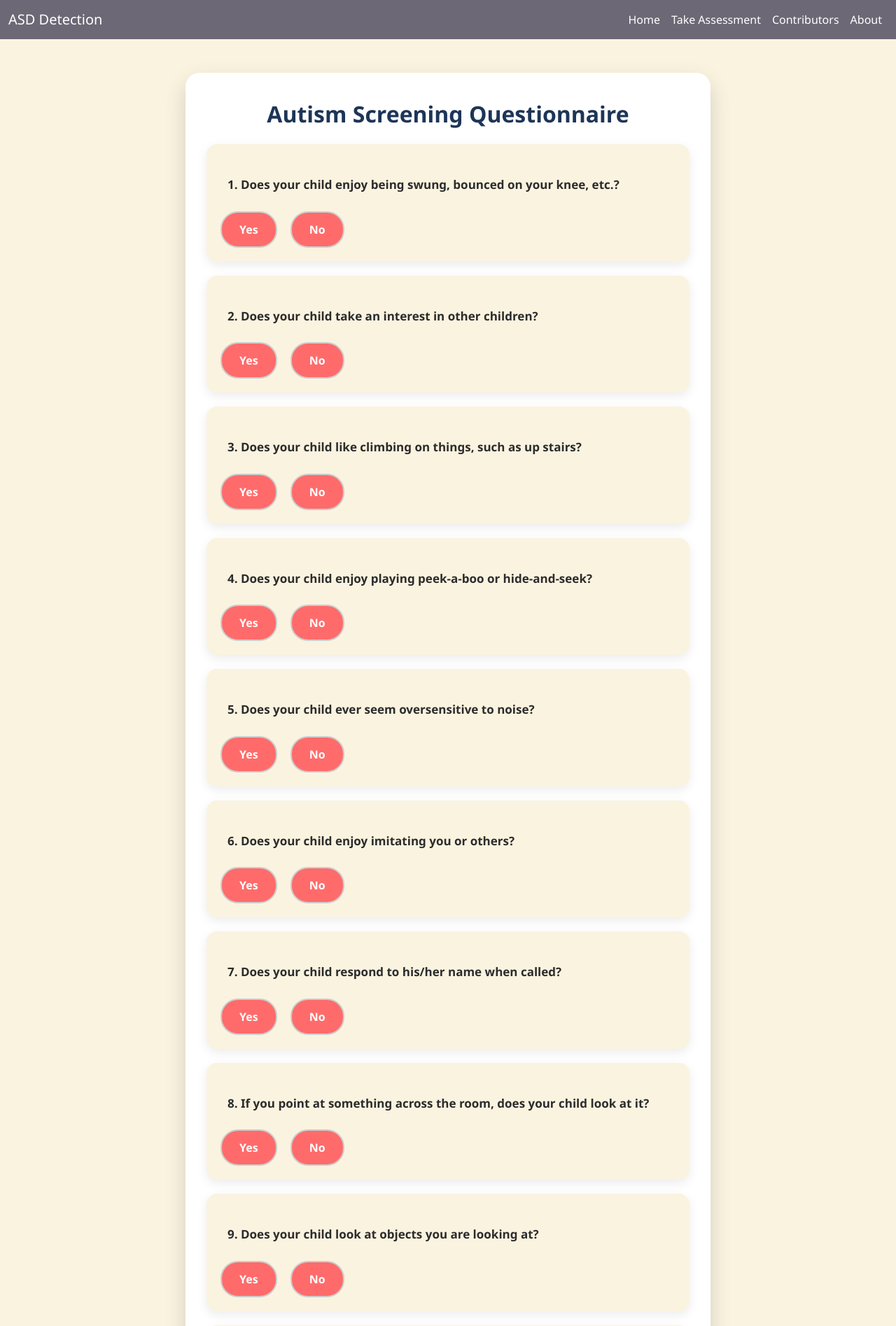
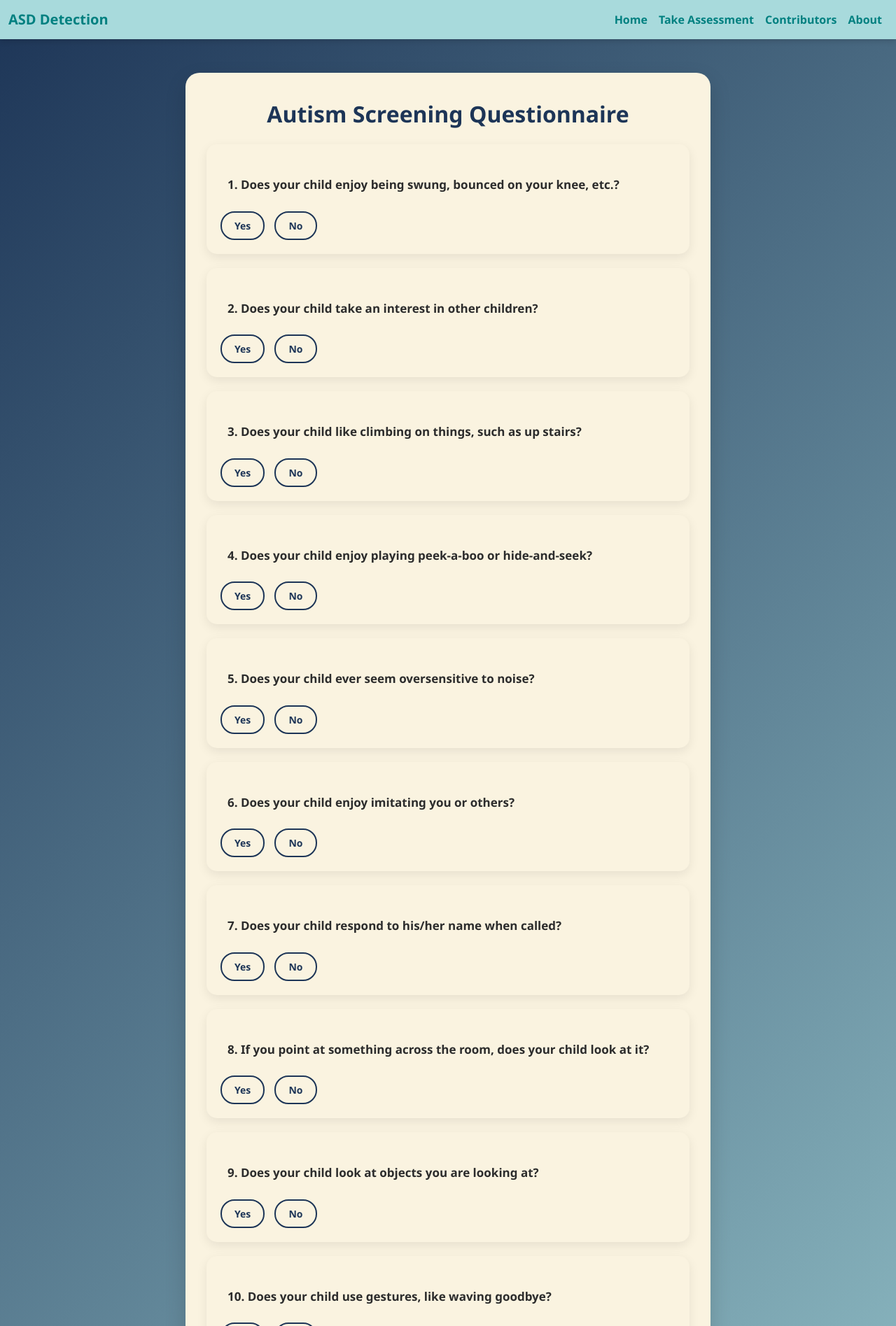
Before and after one commit to madhurasharan/Autism-Spectrum-Disorder-Detection, a Flask app: page /questionnaire in a window 1280 px wide. Shown: the top 1895 px of the page at 70% size. Run offline with Flask 3, Linux system fonts and the light colour scheme; parts of the project's set-up code (start-up, migrations or seed data) failed here and were passed over.

Commit message:
made changes in flask

```diff
--- a/autism_app/static/styles.css
+++ b/autism_app/static/styles.css
@@ -1,19 +1,19 @@
-/* Bootstrap CDN will be added to templates */
-
 /* ===== COLOR PALETTE VARIABLES ===== */
 :root {
-    --background: #FAF3E0;
-    --primary-accent: #6D6875;
-    --secondary-accent: #FF6B6B;
-    --warm-accent: #4ECDC4;
+    --background-gradient: linear-gradient(135deg, #1d3557, #a8dadc); /* Dark Blue → Light Blue */
+    --cream: #FAF3E0; /* Cream */
+    --primary-accent: #1d3557; /* Dark blue */
+    --secondary-accent: #457b9d; /* Medium blue */
+    --blue-header-footer: #a8dadc; /* Light Blue for Navbar & Footer */
+    --teal-text: #008080; /* Teal for header & footer text */
     --text-primary: #2C2C2C;
-    --text-headings: #1D3557;
+    --text-headings: #1d3557;
 }
 
 /* ===== GENERAL BODY ===== */
 body {
     font-family: 'Segoe UI', Tahoma, Geneva, Verdana, sans-serif;
-    background: var(--background);
+    background: var(--background-gradient);
     margin: 0;
     padding: 0;
     color: var(--text-primary);
@@ -22,36 +22,29 @@ body {
 
 /* ===== NAVIGATION ===== */
 .navbar {
-    background-color: var(--primary-accent) !important;
+    background-color: var(--blue-header-footer) !important;
+    box-shadow: 0 3px 8px rgba(0, 0, 0, 0.15);
 }
 .navbar-brand, .nav-link {
-    color: white !important;
+    color: var(--teal-text) !important;
+    font-weight: 600;
 }
 .navbar-brand:hover, .nav-link:hover {
-    color: var(--secondary-accent) !important;
+    color: var(--primary-accent) !important;
 }
 
 /* ===== FOOTER ===== */
 .footer {
-    background-color: #6D6875;
-    color: black; /* Changed footer text color to black */
+    background-color: var(--blue-header-footer);
+    color: var(--teal-text);
     text-align: center;
-    padding: 8px 10px;
-    position: relative;
-    bottom: auto;
+    padding: 15px 10px;
     width: 100%;
     font-size: 14px;
     border-radius: 10px 10px 0 0;
-}
-
-/* ===== CUSTOM CLASSES ===== */
-.bg-primary-accent {
-    background-color: var(--primary-accent) !important;
-}
-
-.bg-footer {
-    background-color: #6D6875 !important;
-    color: black !important;
+    box-shadow: 0 -3px 8px rgba(0, 0, 0, 0.15);
+    position: relative; /* Footer lower than fixed-bottom */
+    bottom: 0;
 }
 
 /* ===== CONTAINER ===== */
@@ -59,9 +52,17 @@ body {
     max-width: 750px;
     margin: 50px auto;
     padding: 40px 30px;
-    background-color: #FFFFFF;
+    background-color: var(--cream);
     box-shadow: 0 12px 30px rgba(0,0,0,0.15);
     border-radius: 20px;
+    transition: all 0.3s ease;
+}
+
+/* Hover effect for containers */
+.container:hover {
+    background-color: #fff;
+    transform: translateY(-5px);
+    box-shadow: 0 15px 35px rgba(0,0,0,0.25);
 }
 
 /* ===== HEADINGS ===== */
@@ -77,34 +78,18 @@ h1 {
 
 /* ===== QUESTION SECTION ===== */
 .question-section {
-    background-color: #FAF3E0; /* cream */
+    background-color: var(--cream);
     border-radius: 15px;
     padding: 20px;
     margin-top: 20px;
     box-shadow: 0 5px 15px rgba(0,0,0,0.08);
-    transition: background-color 0.3s ease, transform 0.3s ease, box-shadow 0.3s ease;
-    color: #6D6875;
+    transition: all 0.3s ease;
+    color: var(--primary-accent);
 }
-
 .question-section:hover {
-    background-color: #FAF3E0; /* cream on hover */
+    background-color: #fff;
     transform: translateY(-3px);
     box-shadow: 0 8px 20px rgba(0,0,0,0.12);
-    color: #6D6875;
-}
-
-/* Buttons in questionnaire */
-.btn {
-    background-color: #6D6875;
-    color: #FAF3E0;
-    border: none;
-    transition: background-color 0.3s ease;
-}
-
-.btn:hover {
-    background-color: #FAF3E0;
-    color: #6D6875;
-    border: 1px solid #6D6875;
 }
 
 /* ===== FORM LABELS ===== */
@@ -130,36 +116,28 @@ form input[type="radio"] {
 
 form label.radio-label {
     position: relative;
-    padding: 12px 25px;
-    margin-right: 15px;
+    padding: 8px 18px;
+    margin-right: 10px;
     display: inline-block;
-    font-size: 16px;
+    font-size: 14px;
     cursor: pointer;
-    border-radius: 25px;
-    border: 2px solid #ccc;
+    border-radius: 20px;
+    border: 2px solid var(--primary-accent);
     transition: all 0.3s ease;
     user-select: none;
     text-align: center;
-    background-color: var(--secondary-accent);
-    color: white;
+    background-color: var(--cream);
+    color: var(--primary-accent);
 }
-
 form label.radio-label:hover {
-    background-color: var(--primary-accent);
+    background-color: #fff;
+    box-shadow: 0 4px 10px rgba(0,0,0,0.15);
 }
-
-form input[type="radio"]:checked + .radio-label.yes {
+form input[type="radio"]:checked + .radio-label {
     background-color: var(--primary-accent);
     color: white;
     border-color: var(--primary-accent);
 }
-
-form input[type="radio"]:checked + .radio-label.no {
-    background-color: var(--secondary-accent);
-    color: white;
-    border-color: var(--secondary-accent);
-}
-
 form label.radio-label:active {
     transform: scale(0.95);
 }
--- a/autism_app/templates/about.html
+++ b/autism_app/templates/about.html
@@ -18,8 +18,6 @@
     <p>This project uses a machine learning approach based on the XGBoost model. Data collection involved behavioral and demographic features, followed by preprocessing and model training to predict the likelihood of ASD.</p>
 </div>
 
-{% include 'footer.html' %}
-
 <script src="https://cdn.jsdelivr.net/npm/bootstrap@5.3.0/dist/js/bootstrap.bundle.min.js"></script>
 </body>
 </html>
--- a/autism_app/templates/contributors.html
+++ b/autism_app/templates/contributors.html
@@ -21,7 +21,7 @@
     <p>Mrs. Kamala K (Assistant Professor)</p>
 </div>
 
-{% include 'footer.html' %}
+
 
 <script src="https://cdn.jsdelivr.net/npm/bootstrap@5.3.0/dist/js/bootstrap.bundle.min.js"></script>
 </body>
--- a/autism_app/templates/questionnaire.html
+++ b/autism_app/templates/questionnaire.html
@@ -10,7 +10,8 @@
 <nav class="navbar navbar-expand-lg navbar-dark bg-primary-accent">
     <div class="container-fluid">
         <a class="navbar-brand" href="{{ url_for('home') }}">ASD Detection</a>
-    <button class="navbar-toggler" type="button" data-bs-toggle="collapse" data-bs-target="#navbarNav" aria-controls="navbarNav" aria-expanded="false" aria-label="Toggle navigation">
+        <button class="navbar-toggler" type="button" data-bs-toggle="collapse" data-bs-target="#navbarNav"
+                aria-controls="navbarNav" aria-expanded="false" aria-label="Toggle navigation">
             <span class="navbar-toggler-icon"></span>
         </button>
         <div class="collapse navbar-collapse" id="navbarNav">
@@ -34,7 +35,6 @@
             <div class="answers">
                 <input type="radio" id="A1_yes" name="A1_Score" value="1" required>
                 <label class="radio-label yes" for="A1_yes">Yes</label>
-
                 <input type="radio" id="A1_no" name="A1_Score" value="0">
                 <label class="radio-label no" for="A1_no">No</label>
             </div>
@@ -46,7 +46,6 @@
             <div class="answers">
                 <input type="radio" id="A2_yes" name="A2_Score" value="1" required>
                 <label class="radio-label yes" for="A2_yes">Yes</label>
-
                 <input type="radio" id="A2_no" name="A2_Score" value="0">
                 <label class="radio-label no" for="A2_no">No</label>
             </div>
@@ -58,7 +57,6 @@
             <div class="answers">
                 <input type="radio" id="A3_yes" name="A3_Score" value="1" required>
                 <label class="radio-label yes" for="A3_yes">Yes</label>
-
                 <input type="radio" id="A3_no" name="A3_Score" value="0">
                 <label class="radio-label no" for="A3_no">No</label>
             </div>
@@ -70,7 +68,6 @@
             <div class="answers">
                 <input type="radio" id="A4_yes" name="A4_Score" value="1" required>
                 <label class="radio-label yes" for="A4_yes">Yes</label>
-
                 <input type="radio" id="A4_no" name="A4_Score" value="0">
                 <label class="radio-label no" for="A4_no">No</label>
             </div>
@@ -82,7 +79,6 @@
             <div class="answers">
                 <input type="radio" id="A5_yes" name="A5_Score" value="1" required>
                 <label class="radio-label yes" for="A5_yes">Yes</label>
-
                 <input type="radio" id="A5_no" name="A5_Score" value="0">
                 <label class="radio-label no" for="A5_no">No</label>
             </div>
@@ -94,7 +90,6 @@
             <div class="answers">
                 <input type="radio" id="A6_yes" name="A6_Score" value="1" required>
                 <label class="radio-label yes" for="A6_yes">Yes</label>
-
                 <input type="radio" id="A6_no" name="A6_Score" value="0">
                 <label class="radio-label no" for="A6_no">No</label>
             </div>
@@ -106,7 +101,6 @@
             <div class="answers">
                 <input type="radio" id="A7_yes" name="A7_Score" value="1" required>
                 <label class="radio-label yes" for="A7_yes">Yes</label>
-
                 <input type="radio" id="A7_no" name="A7_Score" value="0">
                 <label class="radio-label no" for="A7_no">No</label>
             </div>
@@ -118,7 +112,6 @@
             <div class="answers">
                 <input type="radio" id="A8_yes" name="A8_Score" value="1" required>
                 <label class="radio-label yes" for="A8_yes">Yes</label>
-
                 <input type="radio" id="A8_no" name="A8_Score" value="0">
                 <label class="radio-label no" for="A8_no">No</label>
             </div>
@@ -130,7 +123,6 @@
             <div class="answers">
                 <input type="radio" id="A9_yes" name="A9_Score" value="1" required>
                 <label class="radio-label yes" for="A9_yes">Yes</label>
-
                 <input type="radio" id="A9_no" name="A9_Score" value="0">
                 <label class="radio-label no" for="A9_no">No</label>
             </div>
@@ -142,7 +134,6 @@
             <div class="answers">
                 <input type="radio" id="A10_yes" name="A10_Score" value="1" required>
                 <label class="radio-label yes" for="A10_yes">Yes</label>
-
                 <input type="radio" id="A10_no" name="A10_Score" value="0">
                 <label class="radio-label no" for="A10_no">No</label>
             </div>
@@ -193,12 +184,6 @@
     </form>
 </div>
 
-<footer class="footer bg-footer py-3 fixed-bottom text-center">
-    <div class="container">
-        <small>This is a screening tool, not a medical diagnosis. Please consult a healthcare professional.</small>
-    </div>
-</footer>
-
 <script src="https://cdn.jsdelivr.net/npm/bootstrap@5.3.0/dist/js/bootstrap.bundle.min.js"></script>
 </body>
 </html>
--- a/autism_app/templates/result.html
+++ b/autism_app/templates/result.html
@@ -23,7 +23,7 @@
         <a href="{{ url_for('home') }}" class="btn">Try Again</a>
     </div>
 
-{% include 'footer.html' %}
+
 
 <script src="https://cdn.jsdelivr.net/npm/bootstrap@5.3.0/dist/js/bootstrap.bundle.min.js"></script>
 </body>
```
Also changed, not shown: other parts of autism_app/static/styles.css (+73 -33 lines), autism_app/static/chart.png, 1 other file. Lines whose indentation alone changed are shown as unchanged.
